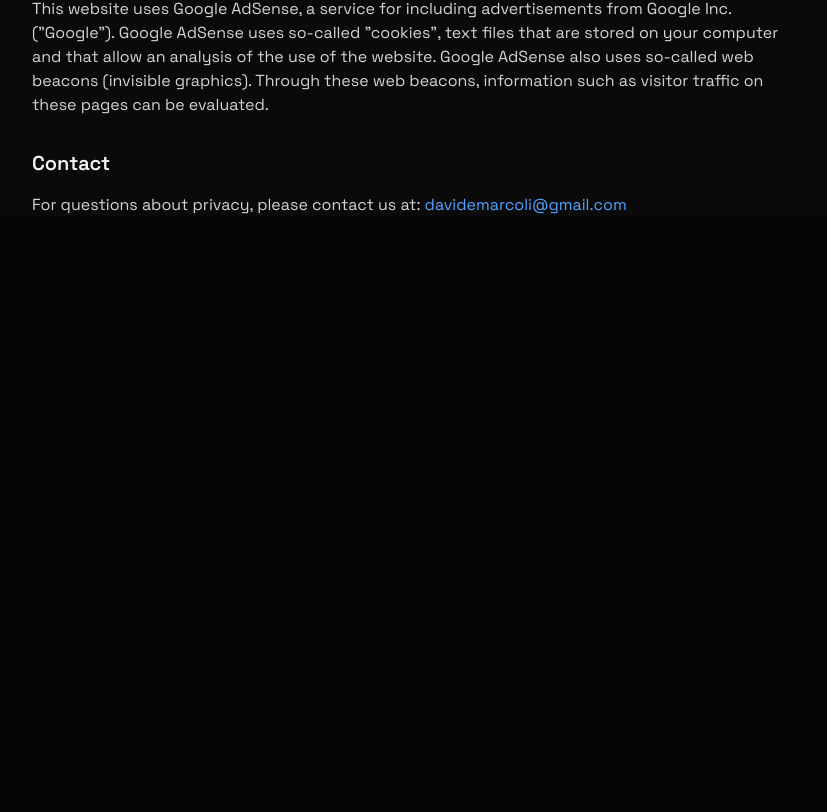
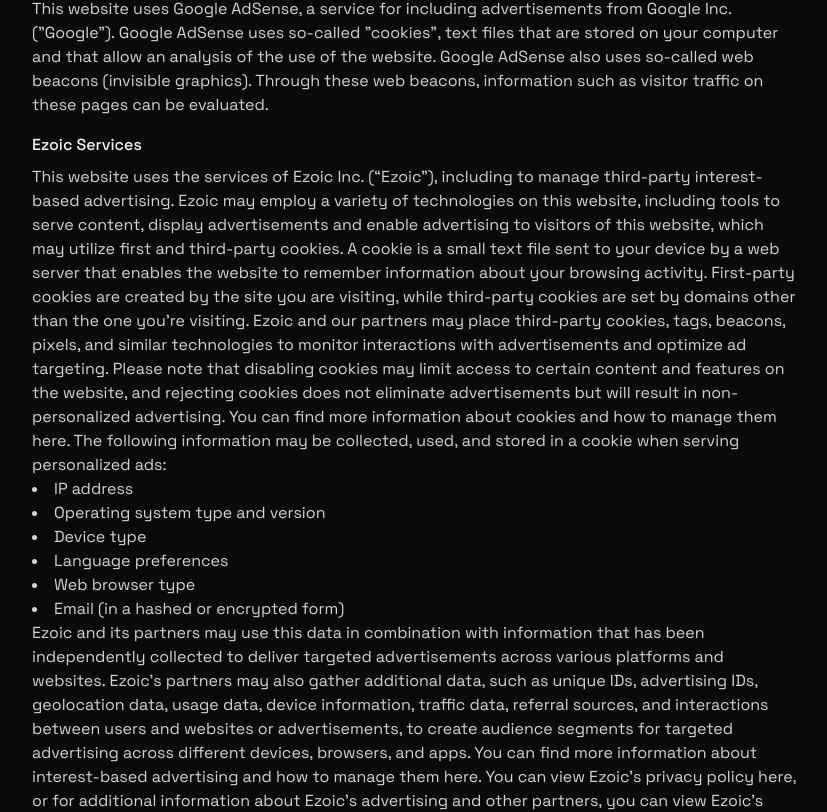
Before and after one commit to davidemarcoli/davidemarcoli.dev, a Next.js app: page /privacy in a window 1280 px wide. Shown: the part 951-1763 px from the top of the page, without its empty margins (224-1051 px from the left). Before the commit the page ends 1168 px from the top, so only its background shows below. Built offline with nearby package versions, Linux system fonts and the light colour scheme.

Commit message:
fix contact, imprint and privacy page content

```diff
--- a/app/contact/page.tsx
+++ b/app/contact/page.tsx
@@ -16,8 +16,8 @@
                         <ul className="space-y-4">
                             <li className="flex items-center gap-3">
                                 <span className="text-neutral-400">Email:</span>
-                                <a href="mailto:davidemarcoli@gmail.com" className="text-blue-400 hover:text-blue-300 transition-colors">
-                                    davidemarcoli@gmail.com
+                                <a href="mailto:davide@marcoli.ch" className="text-blue-400 hover:text-blue-300 transition-colors">
+                                    davide@marcoli.ch
                                 </a>
                             </li>
                             <li className="flex items-center gap-3">
@@ -28,8 +28,8 @@
                             </li>
                             <li className="flex items-center gap-3">
                                 <span className="text-neutral-400">LinkedIn:</span>
-                                <a href="https://linkedin.com/in/davidemarcoli" target="_blank" rel="noopener noreferrer" className="text-blue-400 hover:text-blue-300 transition-colors">
-                                    linkedin.com/in/davidemarcoli
+                                <a href="https://ch.linkedin.com/in/davide-marcoli-3b2b321bb" target="_blank" rel="noopener noreferrer" className="text-blue-400 hover:text-blue-300 transition-colors">
+                                    linkedin.com/in/davide-marcoli-3b2b321bb
                                 </a>
                             </li>
                         </ul>
--- a/app/imprint/page.tsx
+++ b/app/imprint/page.tsx
@@ -6,7 +6,6 @@
 
                 <div className="space-y-8">
                     <section>
-                        <h2 className="text-xl font-semibold mb-4 text-neutral-100">Angaben gemäß § 5 TMG</h2>
                         <p className="leading-relaxed">
                             Davide Marcoli<br />
                             Software Engineer<br />
@@ -17,26 +16,8 @@
                     <section>
                         <h2 className="text-xl font-semibold mb-4 text-neutral-100">Contact</h2>
                         <p className="leading-relaxed">
-                            Email: <a href="mailto:davidemarcoli@gmail.com" className="text-blue-400 hover:text-blue-300 transition-colors">davidemarcoli@gmail.com</a>
+                            Email: <a href="mailto:davide@marcoli.ch" className="text-blue-400 hover:text-blue-300 transition-colors">davide@marcoli.ch</a>
                         </p>
-                    </section>
-
-                    <section>
-                        <h2 className="text-xl font-semibold mb-4 text-neutral-100">Disclaimer</h2>
-                        <div className="space-y-4 text-neutral-300 text-sm">
-                            <p>
-                                <strong>Haftung für Inhalte</strong><br />
-                                Als Diensteanbieter sind wir gemäß § 7 Abs.1 TMG für eigene Inhalte auf diesen Seiten nach den allgemeinen Gesetzen verantwortlich. Nach §§ 8 bis 10 TMG sind wir als Diensteanbieter jedoch nicht verpflichtet, übermittelte oder gespeicherte fremde Informationen zu überwachen oder nach Umständen zu forschen, die auf eine rechtswidrige Tätigkeit hinweisen.
-                            </p>
-                            <p>
-                                <strong>Haftung für Links</strong><br />
-                                Unser Angebot enthält Links zu externen Websites Dritter, auf deren Inhalte wir keinen Einfluss haben. Deshalb können wir für diese fremden Inhalte auch keine Gewähr übernehmen. Für die Inhalte der verlinkten Seiten ist stets der jeweilige Anbieter oder Betreiber der Seiten verantwortlich.
-                            </p>
-                            <p>
-                                <strong>Urheberrecht</strong><br />
-                                Die durch die Seitenbetreiber erstellten Inhalte und Werke auf diesen Seiten unterliegen dem deutschen Urheberrecht. Die Vervielfältigung, Bearbeitung, Verbreitung und jede Art der Verwertung außerhalb der Grenzen des Urheberrechtes bedürfen der schriftlichen Zustimmung des jeweiligen Autors bzw. Erstellers.
-                            </p>
-                        </div>
                     </section>
                 </div>
             </div>
--- a/app/privacy/page.tsx
+++ b/app/privacy/page.tsx
@@ -1,6 +1,6 @@
 export default function PrivacyPage() {
     return (
-        <main className="min-h-screen bg-neutral-950 pt-32 px-6">
+        <main className="min-h-screen bg-neutral-950 py-32 px-6">
             <div className="max-w-3xl mx-auto text-neutral-200">
                 <h1 className="text-4xl font-bold mb-8 text-neutral-100">Privacy Policy</h1>
 
@@ -49,13 +49,35 @@
                                     This website uses Google AdSense, a service for including advertisements from Google Inc. (&quot;Google&quot;). Google AdSense uses so-called &quot;cookies&quot;, text files that are stored on your computer and that allow an analysis of the use of the website. Google AdSense also uses so-called web beacons (invisible graphics). Through these web beacons, information such as visitor traffic on these pages can be evaluated.
                                 </p>
                             </div>
+
+                            <div>
+                                <h3 className="font-medium text-neutral-100 mb-2">Ezoic Services</h3>
+                                <p>
+                                    This website uses the services of Ezoic Inc. (“Ezoic”), including to manage third-party interest-based advertising.
+                                    Ezoic may employ a variety of technologies on this website, including tools to serve content, display advertisements and enable advertising to visitors of this website, which may utilize first and third-party cookies.
+                                    A cookie is a small text file sent to your device by a web server that enables the website to remember information about your browsing activity.
+                                    First-party cookies are created by the site you are visiting, while third-party cookies are set by domains other than the one you're visiting.
+                                    Ezoic and our partners may place third-party cookies, tags, beacons, pixels, and similar technologies to monitor interactions with advertisements and optimize ad targeting.
+                                    Please note that disabling cookies may limit access to certain content and features on the website, and rejecting cookies does not eliminate advertisements but will result in non-personalized advertising.
+                                    You can find more information about cookies and how to manage them <a href="https://allaboutcookies.org/">here</a>. The following information may be collected, used, and stored in a cookie when serving personalized ads:
+                                    <ul className="list-disc list-inside">
+                                        <li>IP address</li>
+                                        <li>Operating system type and version</li>
+                                        <li>Device type</li>
+                                        <li>Language preferences</li>
+                                        <li>Web browser type</li>
+                                        <li>Email (in a hashed or encrypted form)</li>
+                                    </ul>
+                                    Ezoic and its partners may use this data in combination with information that has been independently collected to deliver targeted advertisements across various platforms and websites. Ezoic’s partners may also gather additional data, such as unique IDs, advertising IDs, geolocation data, usage data, device information, traffic data, referral sources, and interactions between users and websites or advertisements, to create audience segments for targeted advertising across different devices, browsers, and apps. You can find more information about interest-based advertising and how to manage them <a href="https://youradchoices.com/">here</a>. You can view Ezoic’s privacy policy <a href="https://ezoic.com/privacy/">here</a>, or for additional information about Ezoic’s advertising and other partners, you can view Ezoic’s advertising partners <a href="https://www.ezoic.com/privacy-policy/advertising-partners/">here</a>.
+                                </p>
+                            </div>
                         </div>
                     </section>
 
                     <section>
                         <h2 className="text-xl font-semibold mb-4 text-neutral-100">Contact</h2>
                         <p className="text-neutral-300">
-                            For questions about privacy, please contact us at: <a href="mailto:davidemarcoli@gmail.com" className="text-blue-400 hover:text-blue-300 transition-colors">davidemarcoli@gmail.com</a>
+                            For questions about privacy, please contact us at: <a href="mailto:davide@marcoli.ch" className="text-blue-400 hover:text-blue-300 transition-colors">davide@marcoli.ch</a>
                         </p>
                     </section>
                 </div>
```
